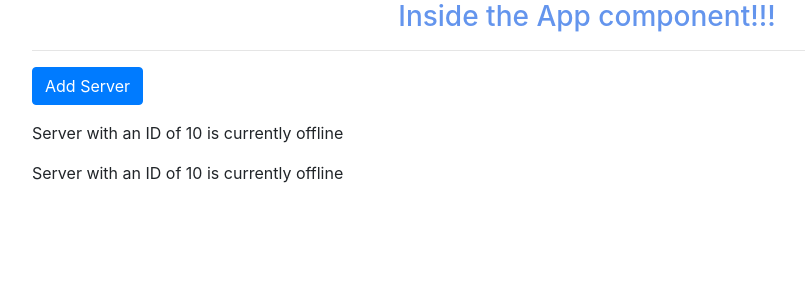
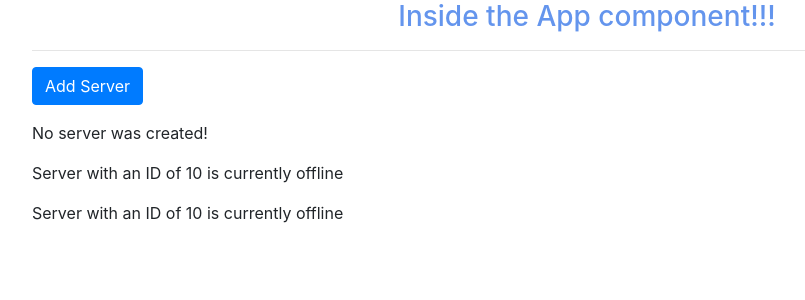
Before and after one commit to storres8/angualr-intro, an Angular app: page / in a window 1280 px wide. Shown: the top 300 px of the page, without its empty margins (53-858 px from the left). Built offline with nearby package versions, Linux system fonts and the light colour scheme.

Commit message:
updated template to use event binding.

```diff
--- a/src/app/servers/servers.component.html
+++ b/src/app/servers/servers.component.html
@@ -1,10 +1,19 @@
 <!--
     square brackets in angular indicate that we are using property binding. Meaning we want to
     dynamically bind some property.
+
+    normal parentheses in angualr indicate that we are using event binding. Meaning we want to
+    dynamically bind an event such an an onclick html event.
  -->
-<button class="btn btn-primary mb-3" [disabled]="!allowNewServer">
+<button
+  class="btn btn-primary mb-3"
+  [disabled]="!allowNewServer"
+  (click)="onCreateServer()"
+>
   Add Server
 </button>
+
+<p>{{ serverCreationStatus }}</p>
 
 <!--Servers component the parent component the shows 2 individual server components-->
 <app-server></app-server>
--- a/src/app/servers/servers.component.ts
+++ b/src/app/servers/servers.component.ts
@@ -7,6 +7,7 @@ import { Component, OnInit } from "@angular/core";
 })
 export class ServersComponent implements OnInit {
   allowNewServer = false;
+  serverCreationStatus = "No server was created!";
 
   constructor() {
     setTimeout(() => {
@@ -15,4 +16,9 @@ export class ServersComponent implements OnInit {
   }
 
   ngOnInit() {}
+
+  onCreateServer() {
+    this.serverCreationStatus = "Server was created!";
+    return;
+  }
 }
```
